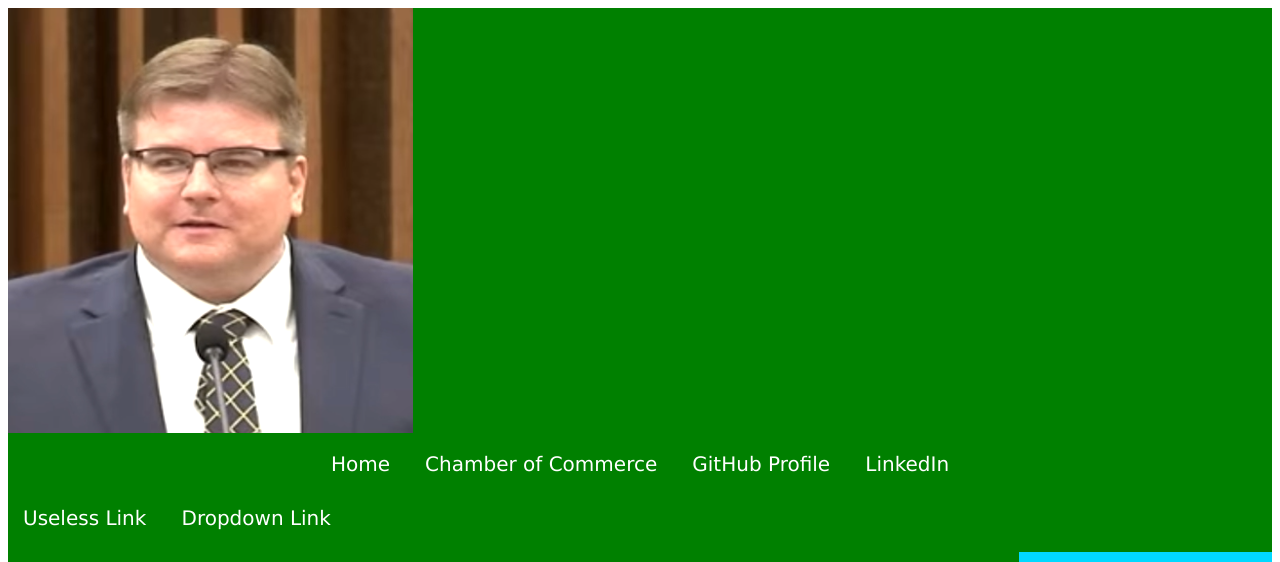
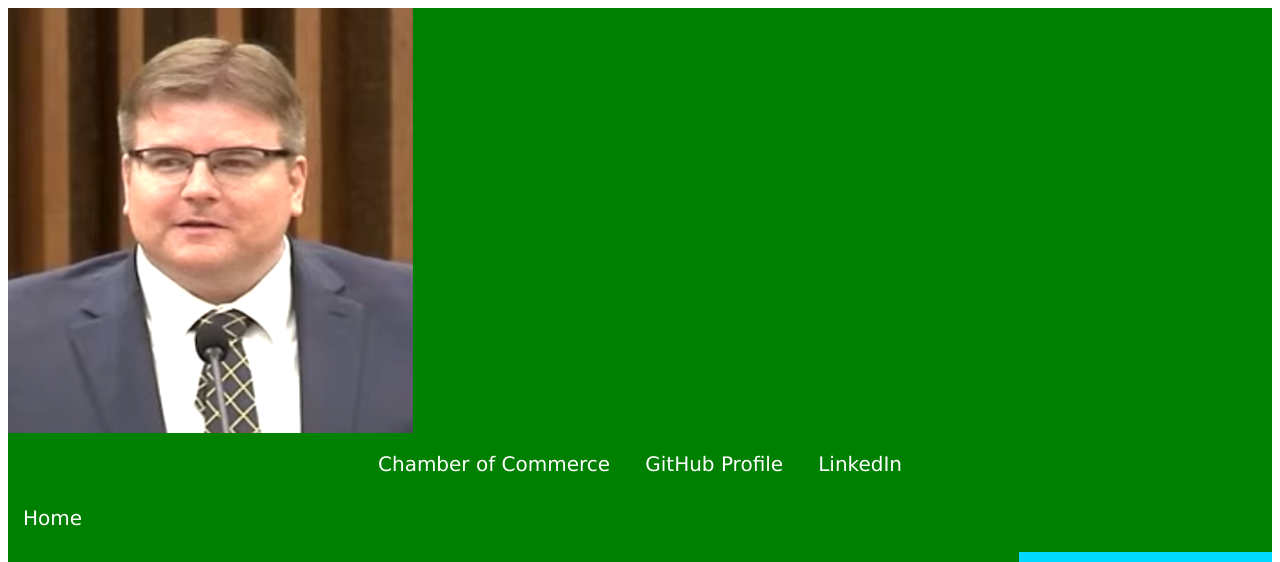
Before and after one commit to DerekJam/wdd-231, a plain HTML site: page index.html in a window 1280 px wide. Shown: the top 562 px of the page. Drawn offline with Linux system fonts and the light colour scheme.

Commit message:
Update index.html

```diff
--- a/index.html
+++ b/index.html
@@ -119,18 +119,16 @@
 
 
   <div class="menu2">
-    <a href="#home">Home</a>
     <a href="#chamber">Chamber of Commerce</a>
     <a href="#github">GitHub Profile</a>
     <a href="https://www.linkedin.com">LinkedIn</a>
   </div>
 
 
-  <div>
-    <a href="#">Useless Link</a>
+  <div class="">
     <ul>
       <li>
-        <a href="#">Dropdown Link</a>
+        <a href="#Home">Home</a>
       </li>
     </ul>
   </div>
```
